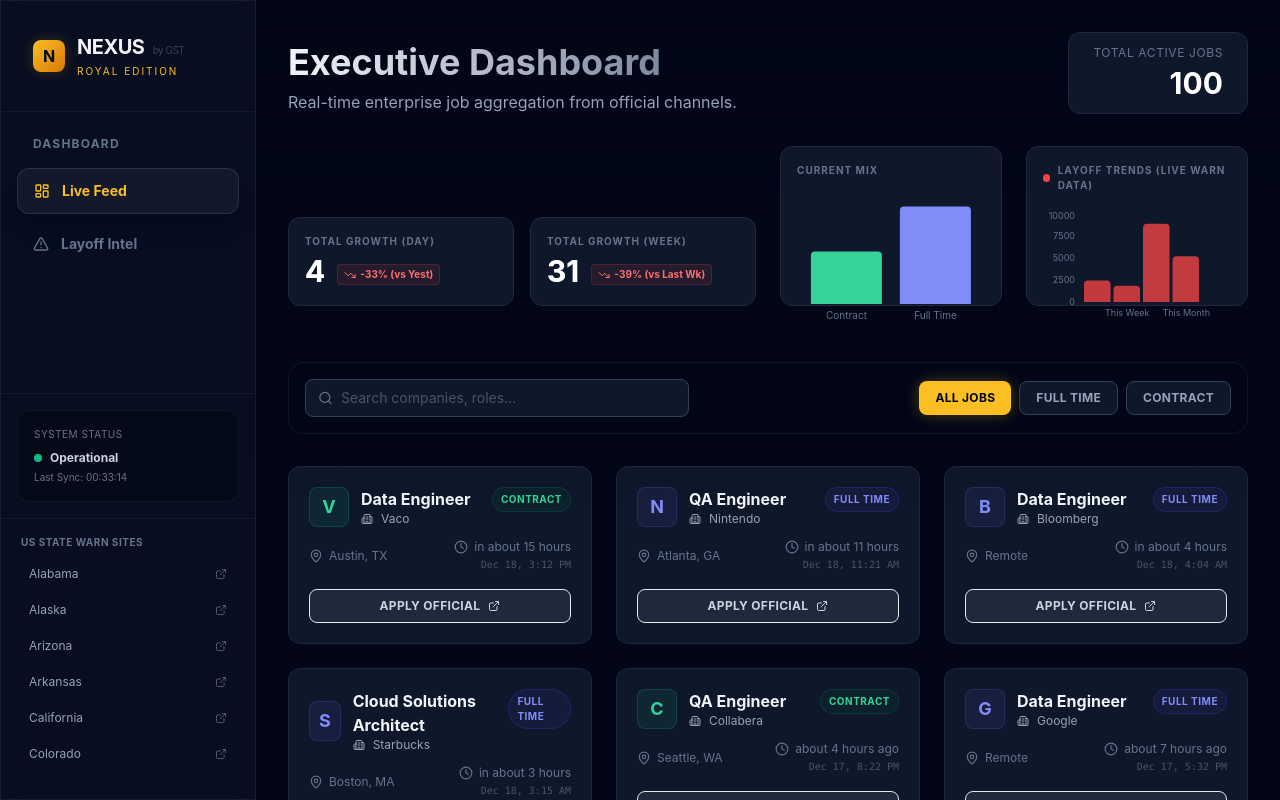
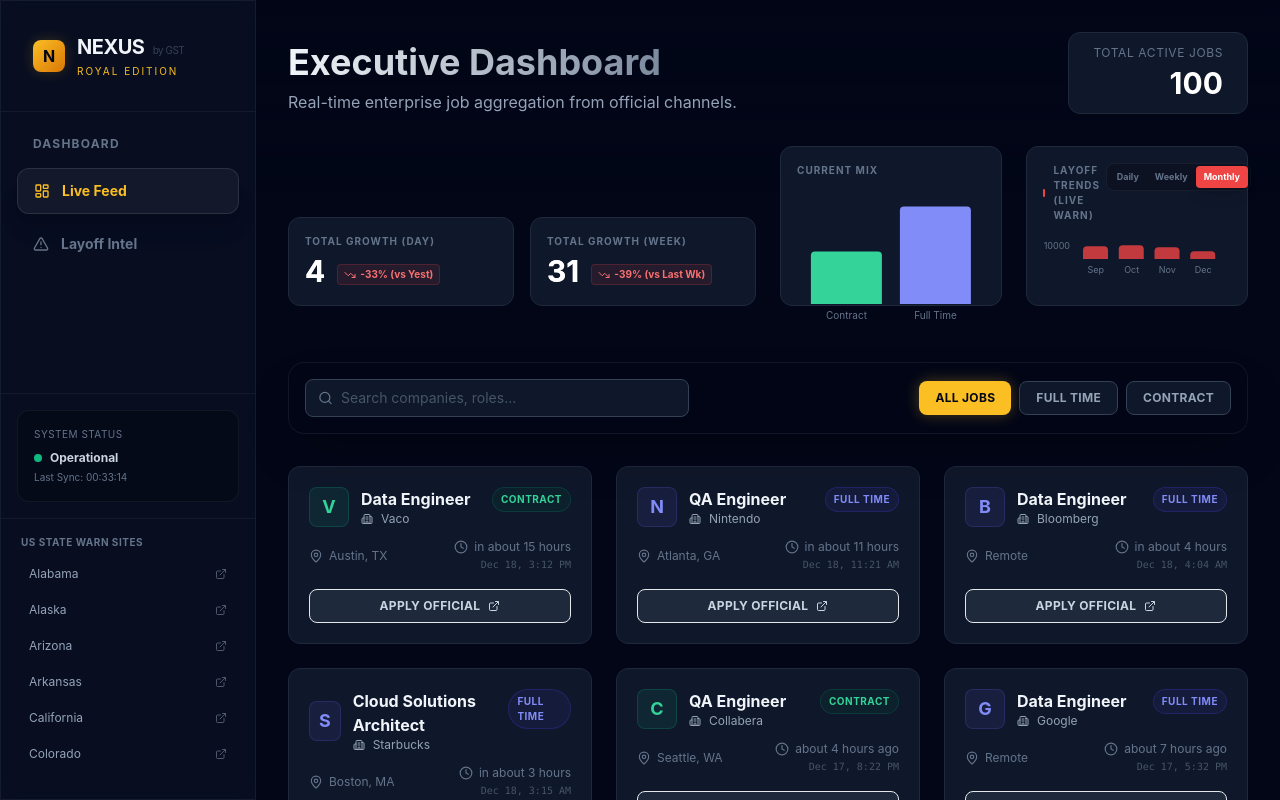
Before and after one commit to gajjela521/nexus-job-royal, a React (Vite) app: page / in a window 1280 px wide. Shown: the top 800 px of the page. Built offline with nearby package versions, Linux system fonts and the light colour scheme.

Commit message:
feat(nexus-job): add daily/weekly/monthly toggle to layoff chart

```diff
--- a/src/components/LayoffChart.tsx
+++ b/src/components/LayoffChart.tsx
@@ -1,24 +1,66 @@
 
+import { useState } from 'react';
 import { BarChart, Bar, XAxis, YAxis, Tooltip, ResponsiveContainer } from 'recharts';
+import { clsx } from 'clsx';
 
 // Mock Layoff Data
-const DATA = [
-    { period: "Last Week", count: 2450 },
-    { period: "This Week", count: 1840 },
-    { period: "Last Month", count: 8900 },
-    { period: "This Month", count: 5200 }
+const DATA_MONTHLY = [
+    { period: "Sep", count: 8500 },
+    { period: "Oct", count: 9200 },
+    { period: "Nov", count: 7800 },
+    { period: "Dec", count: 5200 }
 ];
 
+const DATA_WEEKLY = [
+    { period: "Wk 1", count: 2100 },
+    { period: "Wk 2", count: 1850 },
+    { period: "Wk 3", count: 2400 },
+    { period: "Wk 4", count: 1200 }
+];
+
+const DATA_DAILY = [
+    { period: "Mon", count: 320 },
+    { period: "Tue", count: 450 },
+    { period: "Wed", count: 280 },
+    { period: "Thu", count: 510 },
+    { period: "Fri", count: 390 }
+];
+
+type Period = 'DAILY' | 'WEEKLY' | 'MONTHLY';
+
 export const LayoffChart = () => {
+    const [period, setPeriod] = useState<Period>('MONTHLY');
+
+    const data = period === 'DAILY' ? DATA_DAILY
+        : period === 'WEEKLY' ? DATA_WEEKLY
+            : DATA_MONTHLY;
+
     return (
-        <div className="w-full h-full p-4 bg-royal-900 border border-slate-800 rounded-xl relative group">
-            <h3 className="text-[10px] text-slate-500 uppercase tracking-widest font-bold mb-4 flex items-center gap-2">
-                <span className="w-2 h-2 rounded-full bg-red-500"></span>
-                Layoff Trends (Live WARN Data)
-            </h3>
-            <div className="h-32 w-full">
+        <div className="w-full h-full p-4 bg-royal-900 border border-slate-800 rounded-xl relative group flex flex-col">
+            <div className="flex justify-between items-start mb-4">
+                <h3 className="text-[10px] text-slate-500 uppercase tracking-widest font-bold flex items-center gap-2">
+                    <span className="w-2 h-2 rounded-full bg-red-500"></span>
+                    Layoff Trends (Live WARN)
+                </h3>
+                <div className="flex bg-black/20 rounded-lg p-0.5 border border-white/5">
+                    {(['DAILY', 'WEEKLY', 'MONTHLY'] as Period[]).map((p) => (
+                        <button
+                            key={p}
+                            onClick={(e) => { e.stopPropagation(); setPeriod(p); }}
+                            className={clsx(
+                                "px-2 py-1 text-[9px] font-bold rounded transition-all",
+                                period === p ? "bg-red-500 text-white shadow-lg" : "text-slate-500 hover:text-slate-300"
+                            )}
+                        >
+                            {p.charAt(0) + p.slice(1).toLowerCase()}
+                        </button>
+                    ))}
+                </div>
+            </div>
+
+            <div className="flex-1 w-full min-h-0">
                 <ResponsiveContainer width="100%" height="100%">
-                    <BarChart data={DATA} layout="horizontal" margin={{ top: 5, right: 30, left: -20, bottom: 5 }}>
+                    <BarChart data={data} layout="horizontal" margin={{ top: 5, right: 10, left: -25, bottom: 0 }}>
                         <XAxis dataKey="period" stroke="#64748b" fontSize={9} axisLine={false} tickLine={false} />
                         <YAxis stroke="#64748b" fontSize={9} axisLine={false} tickLine={false} />
                         <Tooltip
@@ -30,8 +72,9 @@ export const LayoffChart = () => {
                             dataKey="count"
                             fill="#ef4444"
                             radius={[4, 4, 0, 0]}
-                            barSize={30}
+                            barSize={period === 'DAILY' ? 40 : 25}
                             fillOpacity={0.8}
+                            animationDuration={300}
                         />
                     </BarChart>
                 </ResponsiveContainer>
```
